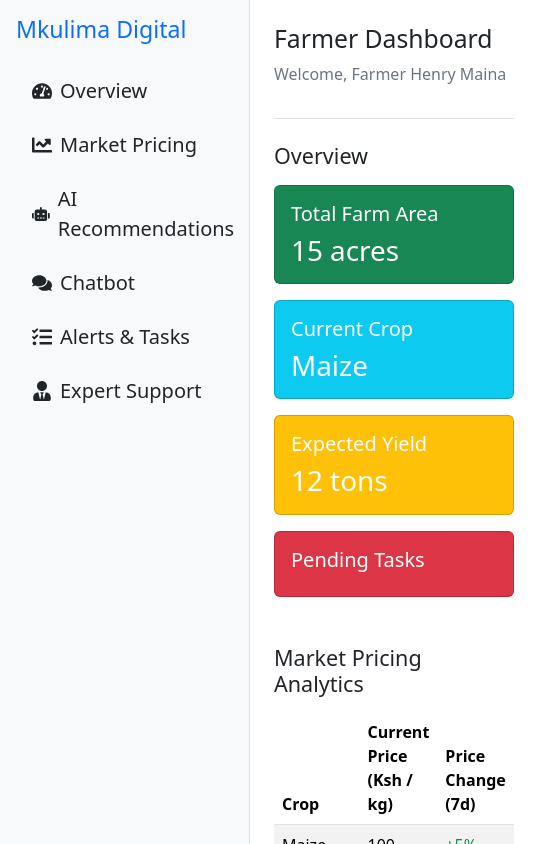
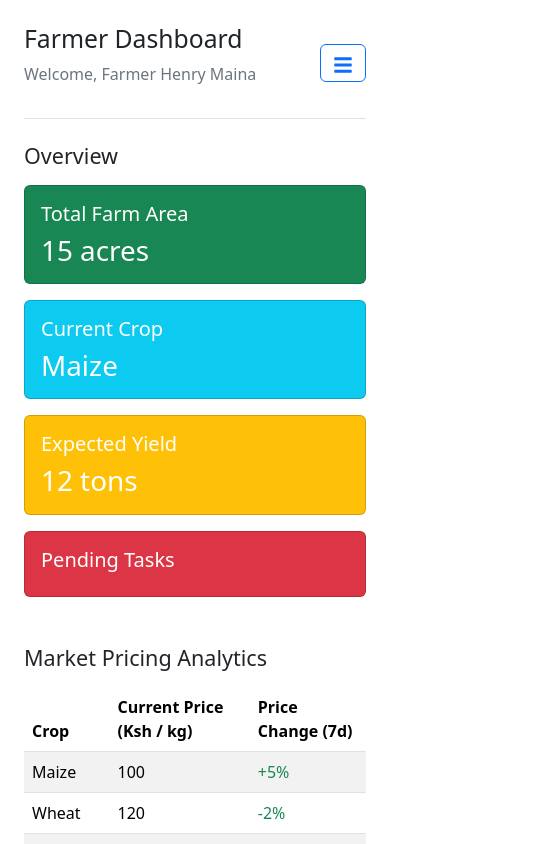
Before and after one commit to Henry-ai443/MKULIMADIGITAL-FRONTEND, a React (Vite) app: page /farmer-dashboard in a window 390 px wide. Shown: the top 844 px of the page, 538 px wide, since content can reach past the window. Built offline with nearby package versions, Linux system fonts and the light colour scheme.

Commit message:
Changes on the farmer dashboard

```diff
--- a/src/Components/Farmer/FarmerDashboard.jsx
+++ b/src/Components/Farmer/FarmerDashboard.jsx
@@ -1,5 +1,14 @@
 import React from "react";
-import { FaTachometerAlt, FaChartLine, FaRobot, FaComments, FaTasks, FaUserTie } from "react-icons/fa";
+import {
+  FaTachometerAlt,
+  FaChartLine,
+  FaRobot,
+  FaComments,
+  FaTasks,
+  FaUserTie,
+  FaBars,
+} from "react-icons/fa";
+
 import Overview from "./Overview";
 import MarketPricing from "./MarketPricing";
 import AiRecommendations from "./AiRecommendations";
@@ -9,9 +18,9 @@ import Expert from "./Expert";
 
 const FarmerDashboard = () => {
   return (
-    <div className="d-flex" style={{ minHeight: "100vh" }}>
-      {/* Sidebar content */}
-      <nav className="bg-light border-end" style={{ width: "250px" }}>
+    <div className="d-flex flex-column flex-md-row" style={{ minHeight: "100vh" }}>
+      {/* Sidebar for large screens */}
+      <nav className="bg-light border-end d-none d-md-block" style={{ width: "250px" }}>
         <div className="p-3">
           <h3 className="text-primary">Mkulima Digital</h3>
           <ul className="nav flex-column mt-4">
@@ -20,31 +29,26 @@ const FarmerDashboard = () => {
                 <FaTachometerAlt /> Overview
               </a>
             </li>
-
             <li className="nav-item mb-2">
               <a href="#market-pricing" className="nav-link text-dark fs-5 d-flex align-items-center gap-2">
                 <FaChartLine /> Market Pricing
               </a>
             </li>
-
             <li className="nav-item mb-2">
               <a href="#ai-recommendations" className="nav-link text-dark fs-5 d-flex align-items-center gap-2">
                 <FaRobot /> AI Recommendations
               </a>
             </li>
-
             <li className="nav-item mb-2">
               <a href="#chatbot" className="nav-link text-dark fs-5 d-flex align-items-center gap-2">
                 <FaComments /> Chatbot
               </a>
             </li>
-
             <li className="nav-item mb-2">
               <a href="#alerts-tasks" className="nav-link text-dark fs-5 d-flex align-items-center gap-2">
                 <FaTasks /> Alerts & Tasks
               </a>
             </li>
-
             <li className="nav-item mb-2">
               <a href="#expert-support" className="nav-link text-dark fs-5 d-flex align-items-center gap-2">
                 <FaUserTie /> Expert Support
@@ -54,13 +58,81 @@ const FarmerDashboard = () => {
         </div>
       </nav>
 
-      {/* Main dashboard content */}
+      {/* Offcanvas Sidebar for small screens */}
+      <div
+        className="offcanvas offcanvas-start"
+        tabIndex="-1"
+        id="mobileSidebar"
+        aria-labelledby="mobileSidebarLabel"
+      >
+        <div className="offcanvas-header">
+          <h5 className="offcanvas-title text-primary" id="mobileSidebarLabel">
+            Mkulima Digital
+          </h5>
+          <button
+            type="button"
+            className="btn-close"
+            data-bs-dismiss="offcanvas"
+            aria-label="Close"
+          ></button>
+        </div>
+        <div className="offcanvas-body">
+          <ul className="nav flex-column">
+            <li className="nav-item mb-2">
+              <a href="#overview" className="nav-link text-dark fs-5 d-flex align-items-center gap-2" data-bs-dismiss="offcanvas">
+                <FaTachometerAlt /> Overview
+              </a>
+            </li>
+            <li className="nav-item mb-2">
+              <a href="#market-pricing" className="nav-link text-dark fs-5 d-flex align-items-center gap-2" data-bs-dismiss="offcanvas">
+                <FaChartLine /> Market Pricing
+              </a>
+            </li>
+            <li className="nav-item mb-2">
+              <a href="#ai-recommendations" className="nav-link text-dark fs-5 d-flex align-items-center gap-2" data-bs-dismiss="offcanvas">
+                <FaRobot /> AI Recommendations
+              </a>
+            </li>
+            <li className="nav-item mb-2">
+              <a href="#chatbot" className="nav-link text-dark fs-5 d-flex align-items-center gap-2" data-bs-dismiss="offcanvas">
+                <FaComments /> Chatbot
+              </a>
+            </li>
+            <li className="nav-item mb-2">
+              <a href="#alerts-tasks" className="nav-link text-dark fs-5 d-flex align-items-center gap-2" data-bs-dismiss="offcanvas">
+                <FaTasks /> Alerts & Tasks
+              </a>
+            </li>
+            <li className="nav-item mb-2">
+              <a href="#expert-support" className="nav-link text-dark fs-5 d-flex align-items-center gap-2" data-bs-dismiss="offcanvas">
+                <FaUserTie /> Expert Support
+              </a>
+            </li>
+          </ul>
+        </div>
+      </div>
+
+      {/* Main Content */}
       <div className="flex-grow-1 p-4 bg-white">
-        <header className="mb-4 border-bottom pb-3">
-          <h2>Farmer Dashboard</h2>
-          <p className="text-secondary">Welcome, Farmer Henry Maina</p>
+        <header className="mb-4 border-bottom pb-3 d-flex justify-content-between align-items-center">
+          <div>
+            <h2>Farmer Dashboard</h2>
+            <p className="text-secondary">Welcome, Farmer Henry Maina</p>
+          </div>
+
+          {/* Mobile menu button */}
+          <button
+            className="btn btn-outline-primary d-md-none"
+            type="button"
+            data-bs-toggle="offcanvas"
+            data-bs-target="#mobileSidebar"
+            aria-controls="mobileSidebar"
+          >
+            <FaBars size={20} />
+          </button>
         </header>
 
+        {/* Dashboard sections */}
         <Overview />
         <MarketPricing />
         <AiRecommendations />
```
